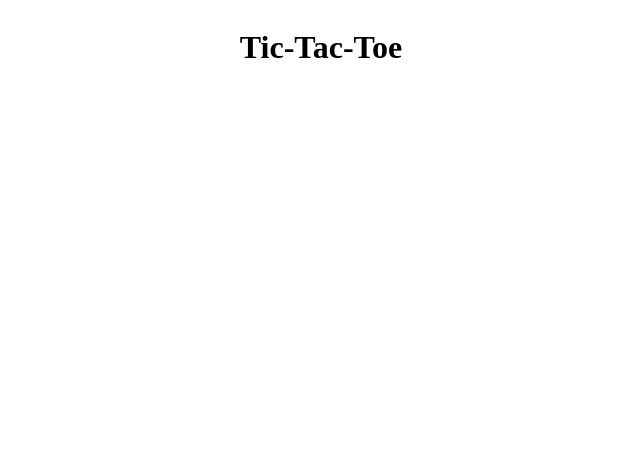
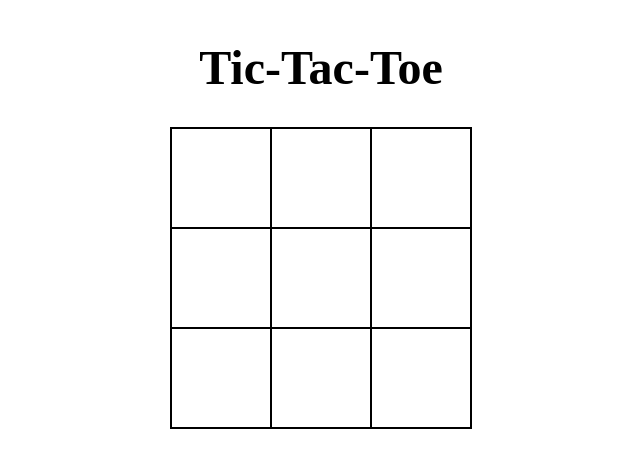
Before and after one commit to anuragv668/tic-tac-toe, a plain HTML site: page index.html in a window 1280 px wide. Shown: the whole page, without its empty margins (319-959 px from the left). Drawn offline with Linux system fonts and the light colour scheme.

Commit message:
add cell styles and click events

```diff
--- a/script.js
+++ b/script.js
@@ -31,10 +31,22 @@ function GameBoard() {
     return undefined;
   }
 
+  let cmarker = 'O';
+
+  let marker = () => {
+    if (cmarker == 'O') {
+      cmarker = 'X';
+    } else {
+      cmarker = 'O';
+    }
+    return cmarker;
+  }
+
   return {
     getBoard,
     markBoard,
-    checkBoard
+    checkBoard,
+    marker
   }
 }
 
@@ -44,7 +56,13 @@ const board = document.querySelector('.board-container');
 for (let i = 0; i < 3; i++) {
   for (let j = 0; j < 3; j++) {
     let cell = document.createElement('div');
-    cell.classList.add('.cell');
+    cell.classList.add('cell');
+
+    cell.addEventListener('click', () => {
+      gameboard.markBoard(i, j, gameboard.marker());
+      cell.textContent = gameboard.getBoard()[i][j];
+    });
+
     board.appendChild(cell);
   }
 }
--- a/style.css
+++ b/style.css
@@ -14,6 +14,7 @@ body {
 h1 {
   width: 50%;
   text-align: center;
+  font-size: 3rem;
 }
 
 .board-container {
@@ -21,4 +22,14 @@ h1 {
   width: 300px;
   display: grid;
   grid-template: repeat(3, 1fr) / repeat(3, 1fr);
+  border: 1px solid #000;
 }
+
+.cell {
+  border: 1px solid #000;
+  display: flex;
+  justify-content: center;
+  align-items: center;
+  font-weight: 700;
+  font-size: 3rem;
+}
```
